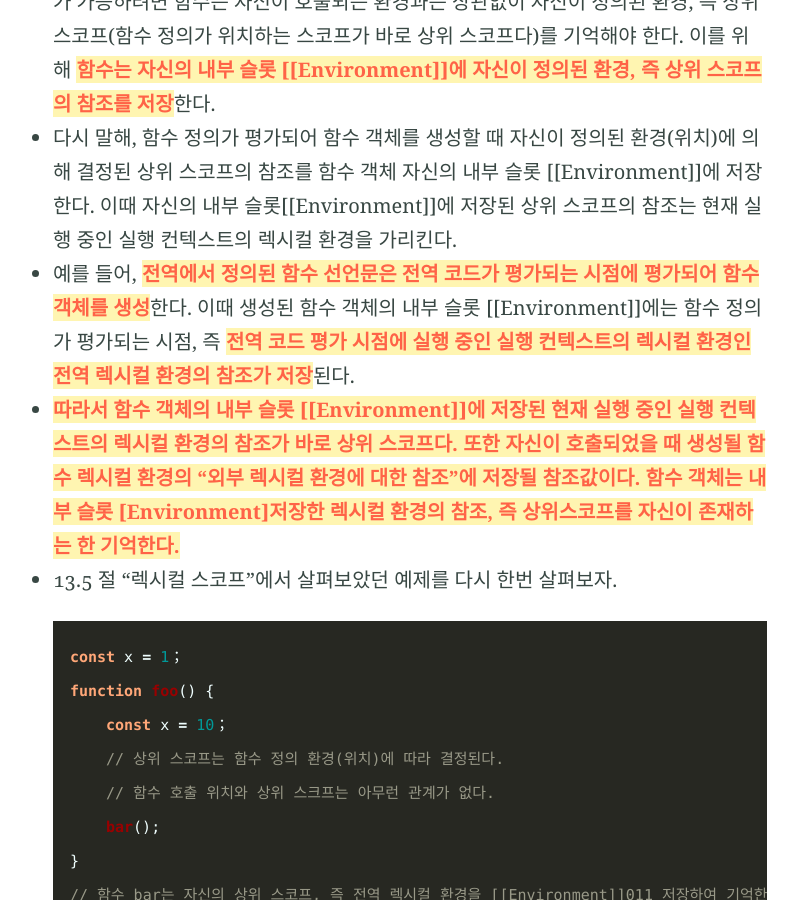
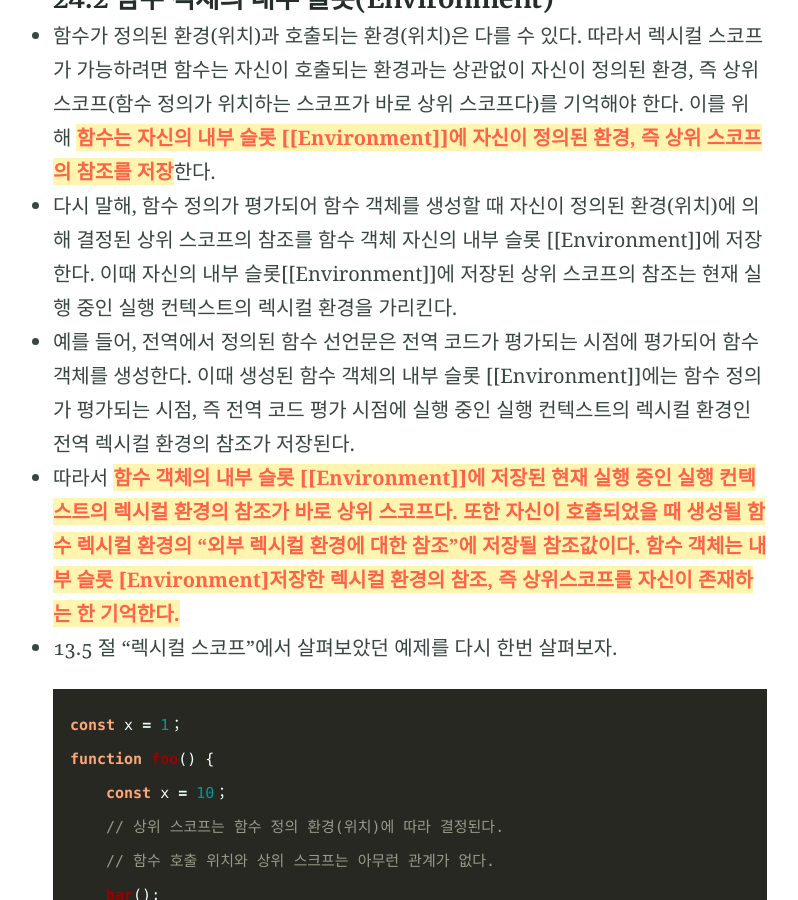
Before and after one commit to sunghyunMoon/sunghyunmoon.github.io, a Jekyll site: the page built from _posts/2022-07-06-js-deepdive-closer.md, in a window 1280 px wide and 900 px high, scrolled down 2877 px. Shown: the whole window, without its empty margins (230-1028 px from the left). Built offline with Jekyll 4.4.1, drawn with Linux system fonts in a browser that asks for light colours; some of the changed text lies outside the part shown.

Commit message:
repeat closure

````diff
--- a/_posts/2022-07-06-js-deepdive-closer.md
+++ b/_posts/2022-07-06-js-deepdive-closer.md
@@ -7,7 +7,9 @@ feature_image: "https://cdn.geekboots.com/geek/javascript-hero-1652702096795.web
 
 클로저는 난해하기로 유명한 자바스크립트의 개념 중 하나다. 클로저는 자바스크립트 고유의 개념이 아니다. 함수를 일급 객체로 취급하는 함수형 프로그래밍 언어(예: 하스켈, 리스프, 얼랭, 스칼라 등)에서 사용되는 중요한 특성이다. 클로저는 자바스크립트 고유의 개념이 아니므로 클로저의 정의가 ECMAScript 사양에 등장하지 않는다. MDN에서는 클로저에 대해 다음과 같이 정의하고 있다.
 
-- **클로저는 함수와 그 함수가 선언된 렉시컬 환경과의 조합이다.**
+```
+- 클로저는 함수와 그 함수가 선언된 렉시컬 환경과의 조합이다.
+```
 - 정의가 무척이나 난해해서 무슨 의미인지 잘 와 닿지 않는다. 예제를 통해 정의의 의미부터 살펴보자. 위 정의에서 먼저 이해해야 할 핵심 키워드는 **“함수가 선언된 렉시컬 환경”**이다.
 
 ```js
@@ -31,7 +33,7 @@ outerFunc();
 #### 24.1 렉시컬 스코프
 
 - 렉시컬 스코프에 대해서는 이미 13.5절 “렉시컬 스코프”에서 살펴보았다. 렉시컬 스코프를 실행 컨텍스트의 관점에서 다시 한번 살펴보자.
-- **자바스크립트 엔진은 함수를 어디서 호출했는지가 아니라 함수를 어디에 정의했는지에 따라 상위 스코프를 결정한다. 이를 렉시컬 스코프(정적 스코프)라 한다.**
+- **자바스크립트 엔진은** 함수를 어디서 호출했는지가 아니라 **함수를 어디에 정의했는지에 따라 상위 스코프를 결정한다. 이를 렉시컬 스코프(정적 스코프)라 한다.**
 
 ```js
 const x = 1;
@@ -56,8 +58,8 @@ bar(); // 1
 
 - 함수가 정의된 환경(위치)과 호출되는 환경(위치)은 다를 수 있다. 따라서 렉시컬 스코프가 가능하려면 함수는 자신이 호출되는 환경과는 상관없이 자신이 정의된 환경, 즉 상위 스코프(함수 정의가 위치하는 스코프가 바로 상위 스코프다)를 기억해야 한다. 이를 위해 **함수는 자신의 내부 슬롯 [[Environment]]에 자신이 정의된 환경, 즉 상위 스코프의 참조를 저장**한다.
 - 다시 말해, 함수 정의가 평가되어 함수 객체를 생성할 때 자신이 정의된 환경(위치)에 의해 결정된 상위 스코프의 참조를 함수 객체 자신의 내부 슬롯 [[Environment]]에 저장한다. 이때 자신의 내부 슬롯[[Environment]]에 저장된 상위 스코프의 참조는 현재 실행 중인 실행 컨텍스트의 렉시컬 환경을 가리킨다.
-- 예를 들어, **전역에서 정의된 함수 선언문은 전역 코드가 평가되는 시점에 평가되어 함수 객체를 생성**한다. 이때 생성된 함수 객체의 내부 슬롯 [[Environment]]에는 함수 정의가 평가되는 시점, 즉 **전역 코드 평가 시점에 실행 중인 실행 컨텍스트의 렉시컬 환경인 전역 렉시컬 환경의 참조가 저장**된다.
-- **따라서 함수 객체의 내부 슬롯 [[Environment]]에 저장된 현재 실행 중인 실행 컨텍스트의 렉시컬 환경의 참조가 바로 상위 스코프다. 또한 자신이 호출되었을 때 생성될 함수 렉시컬 환경의 “외부 렉시컬 환경에 대한 참조”에 저장될 참조값이다. 함수 객체는 내부 슬롯 [Environment]저장한 렉시컬 환경의 참조, 즉 상위스코프를 자신이 존재하는 한 기억한다.**
+- 예를 들어, 전역에서 정의된 함수 선언문은 전역 코드가 평가되는 시점에 평가되어 함수 객체를 생성한다. 이때 생성된 함수 객체의 내부 슬롯 [[Environment]]에는 함수 정의가 평가되는 시점, 즉 전역 코드 평가 시점에 실행 중인 실행 컨텍스트의 렉시컬 환경인 전역 렉시컬 환경의 참조가 저장된다.
+- 따라서 **함수 객체의 내부 슬롯 [[Environment]]에 저장된 현재 실행 중인 실행 컨텍스트의 렉시컬 환경의 참조가 바로 상위 스코프다. 또한 자신이 호출되었을 때 생성될 함수 렉시컬 환경의 “외부 렉시컬 환경에 대한 참조”에 저장될 참조값이다. 함수 객체는 내부 슬롯 [Environment]저장한 렉시컬 환경의 참조, 즉 상위스코프를 자신이 존재하는 한 기억한다.**
 - 13.5 절 “렉시컬 스코프”에서 살펴보았던 예제를 다시 한번 살펴보자.
 
 ```js
@@ -81,7 +83,7 @@ bar(); // ?
 - foo 함수와 bar 함수는 모두 전역에서 함수 선언문으로 정의되었다. 따라서 foo 함수와 bar 함수는 모두 전역 코드가 평가되는 시점에 평가되어 함수 객체를 생성하고 전역 객체 window의 메서드가 된다. 이때 생성된
 **함수 객체의 내부 슬롯 [[Environment]]에는 함수 정의가 평가된 시점, 즉 전역 코드 평가 시점에 실행 중인 실행 컨텍스트의 렉시컬 환경인 전역 렉시컬 환경의 참조가 저장**된다(위 그림에서 ①).
 
-- 함수가 호출되면 함수 내부로 코드의 제어권이 이동한다. 그리고 함수 코드를 평가하기 시작한다. 함수 코드 평가는 아래 순서로 진행된다.
+- 함수가 호출되면 함수 내부로 코드의 제어권이 이동한다. 그리고 함수 코드를 평가하기 시작한다. 함수 코드 **평가**는 아래 순서로 진행된다.
 
 - 1) 함수 실행 컨텍스트 생성
 - 2) 함수 렉시컬 환경 생성
@@ -183,7 +185,7 @@ innerFunc(); // ④ 10
 
 #### 24.4 클로저와 렉시컬 환경
 
-- **클로저는 상태(state)를 안전하게 변경하고 유지하기 위해 사용**한다. 다시 말해, 상태가 의도치 않게 변경되지 않도록 상태를 안전하게 **은닉**(Information hiding)하고 특정 함수에게만 상태 변경을 허용하기 위해 사용한다.
+- **클로저는 상태(state)를 안전하게 변경하고 유지하기 위해 사용**한다. 다시 말해, 상태가 의도치 않게 변경되지 않도록 상태를 안전하게 **은닉**(Information hiding)하고 **특정 함수에게만 상태 변경을 허용**하기 위해 사용한다.
 - 함수가 호출될 때마다 호출된 횟수를 누적하여 출력하는 카운터를 만들어보자.
 
 ```js
--- /dev/null
+++ b/robots.txt
@@ -0,0 +1,4 @@
+User-agent: *
+Allow: /
+
+Sitemap: https://sunghyunmoon.github.io/sitemap.xml
````
Also changed, not shown: other parts of _posts/2022-07-06-js-deepdive-closer.md (+7 -7 lines), sitemap.xml (+5 -2 lines).
